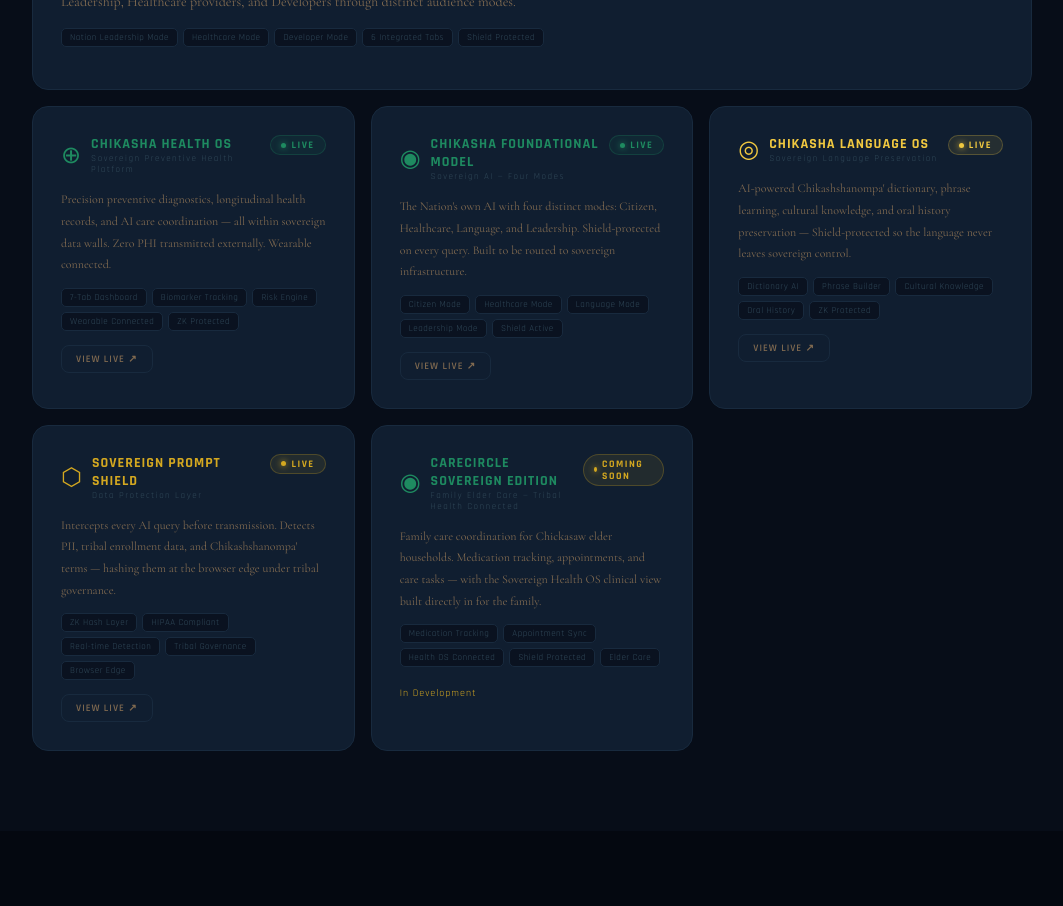
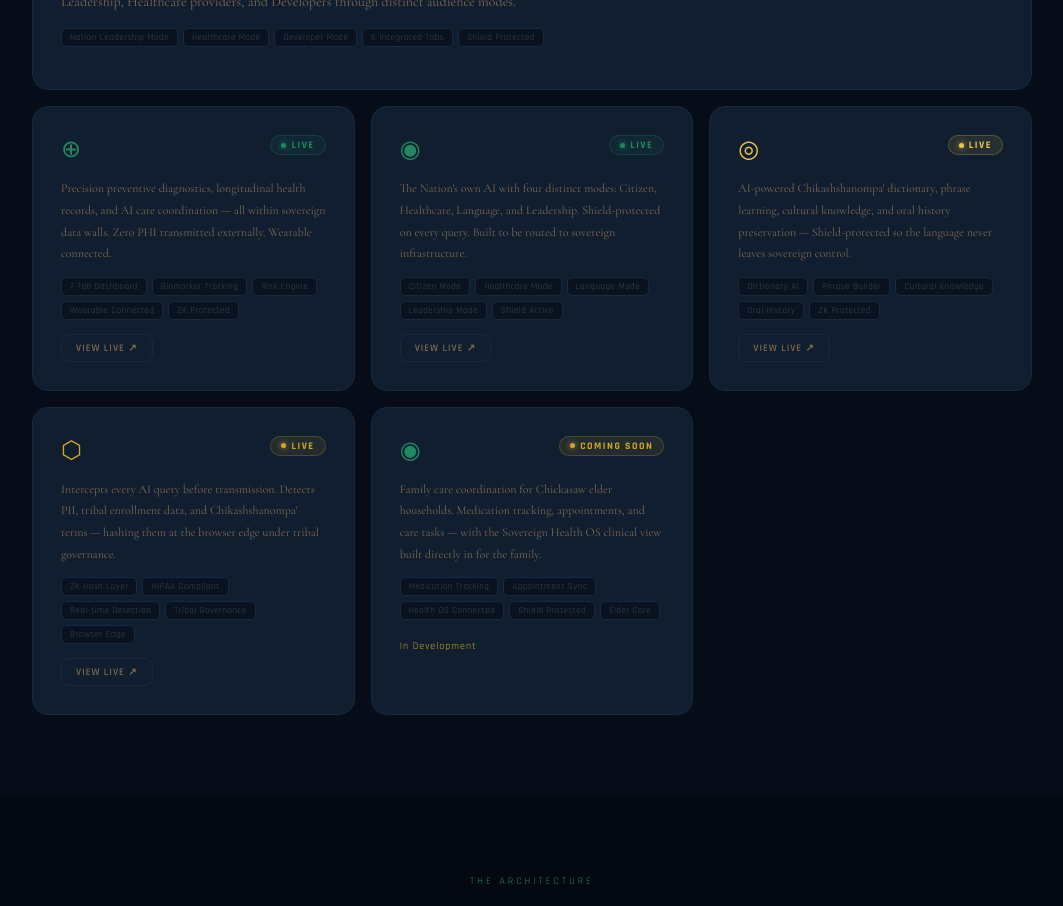
Before and after one commit to matpcul-tech/sovereignshieldtechnologies, a React (Vite) app: page / in a window 1280 px wide. Shown: the part 2180-3086 px from the top of the page, without its empty margins (108-1171 px from the left). Built offline with nearby package versions, Linux system fonts and the light colour scheme.

Commit message:
Update App.jsx

```diff
--- a/src/App.jsx
+++ b/src/App.jsx
@@ -112,11 +112,14 @@ const Hero = ({setActiveTab}) => {
         <p className="fade-up-3" style={{fontSize:"clamp(15px,2.5vw,20px)",color:C.boneDim,lineHeight:1.85,marginBottom:36,fontWeight:300,maxWidth:660,margin:"0 auto 36px"}}>
           Sovereign Shield Technologies LLC builds two sovereign platforms — Chikasha AI for tribal nations and Care AI for community health — both protected by the same data sovereignty architecture and owned entirely by the communities they serve.
         </p>
+
+        {/* Two platform CTAs */}
         <div className="fade-up-4" style={{display:"flex",gap:14,justifyContent:"center",flexWrap:"wrap",marginBottom:40}}>
           <button onClick={()=>scrollTo('chikasha')} className="btn-primary" style={{fontSize:13}}>◈ Chikasha AI Platform</button>
           <button onClick={()=>scrollTo('care')} className="btn-care" style={{fontSize:13}}>⊕ Care AI Platform</button>
           <a href="#contact" className="btn-secondary">Request Demo</a>
         </div>
+
         <div className="fade-up-4" style={{display:"flex",gap:32,justifyContent:"center",flexWrap:"wrap"}}>
           {[{v:"574",l:"Tribal Nations"},{v:"7",l:"Live Products"},{v:"100%",l:"Data Sovereignty"},{v:"$0",l:"Data Sold"}].map((s,i)=>(
             <div key={i} style={{textAlign:"center"}}>
@@ -178,9 +181,9 @@ const CHIKASHA_PRODUCTS = [
 ];
 
 const CARE_PRODUCTS = [
-  {icon:"⊕",name:"CAREIQ",sub:"FQHC Community Health Intelligence",desc:"AI-powered preventive health intelligence for Federally Qualified Health Centers. Risk stratification, care gap identification, and patient health scoring — protecting 30M community health patients.",url:"https://care-iq-sable.vercel.app/",color:C.tealLight,tags:["Risk Stratification","Care Gap Engine","UDS Reporting","HIPAA Aligned","Shield Protected"],live:true,featured:true},
-  {icon:"◉",name:"CARECIRCLE FQHC EDITION",sub:"Family Elder Care — CareIQ Connected",desc:"Family care coordination for elder households served by FQHCs. Medication tracking, care tasks, and family coordination — with CareIQ clinical data shared directly to the family view.",url:"https://care-os1-gqmjbm3dx-matpcul-7370s-projects.vercel.app/",color:C.tealLight,tags:["Medication Tracking","Care Tasks","CareIQ Built In","Shield Protected","Elder Care"],live:true},
-  {icon:"◈",name:"EDUIQ",sub:"Child Mental Health Early Warning",desc:"A student-centered intelligence platform connecting school, home, healthcare, and community services — with parents at the center of every decision. Identifies early warning signals across domains before a crisis develops.",url:"https://eduiq.vercel.app",color:C.tealBright,tags:["Parent Controlled","School Connected","Mental Health AI","Shield Protected","Early Warning"],live:true},
+  {icon:"⊕",name:"CAREIQ",sub:"FQHC Community Health Intelligence",desc:"AI-powered preventive health intelligence for Federally Qualified Health Centers. Risk stratification, care gap identification, and patient health scoring — protecting 30M community health patients.",url:"#",color:C.tealLight,tags:["Risk Stratification","Care Gap Engine","UDS Reporting","HIPAA Aligned","Shield Protected"],live:true,featured:true},
+  {icon:"◉",name:"CARECIRCLE FQHC EDITION",sub:"Family Elder Care — CareIQ Connected",desc:"Family care coordination for elder households served by FQHCs. Medication tracking, care tasks, and family coordination — with CareIQ clinical data shared directly to the family view.",url:"#",color:C.tealLight,tags:["Medication Tracking","Care Tasks","CareIQ Built In","Shield Protected","Elder Care"],live:true},
+  {icon:"◈",name:"EDUIQ",sub:"Child Mental Health Early Warning",desc:"A student-centered intelligence platform connecting school, home, healthcare, and community services — with parents at the center of every decision. Identifies early warning signals across domains before a crisis develops.",url:"#",color:C.tealBright,tags:["Parent Controlled","School Connected","Mental Health AI","Shield Protected","Early Warning"],live:false,soon:true},
   {icon:"⬡",name:"SOVEREIGN PROMPT SHIELD",sub:"Shared Data Protection Layer",desc:"The same zero-knowledge cryptographic protection layer that powers Chikasha AI runs across every Care AI product. HIPAA-aligned, privacy-by-architecture, not just policy.",url:"https://chikashaai-promptshield12.vercel.app",color:C.tealLight,tags:["ZK Hash Layer","HIPAA Aligned","Browser Edge","PHI Protection","Shared Infrastructure"],live:true},
 ];
 
@@ -205,13 +208,7 @@ const ProductGrid = ({products,accentColor}) => (
         )}
         {!p.featured && (
           <div style={{display:"flex",justifyContent:"space-between",alignItems:"flex-start",marginBottom:14}}>
-            <div style={{display:"flex",alignItems:"center",gap:10}}>
-              <span style={{color:p.color,fontSize:24}}>{p.icon}</span>
-              <div>
-                <div style={{color:p.color,fontFamily:"Rajdhani,sans-serif",fontWeight:700,fontSize:14,letterSpacing:1}}>{p.name}</div>
-                <div style={{color:C.muted,fontSize:9,letterSpacing:1.5,fontFamily:"Rajdhani,sans-serif"}}>{p.sub}</div>
-              </div>
-            </div>
+            <span style={{color:p.color,fontSize:24}}>{p.icon}</span>
             <Pill label={p.soon?"Coming Soon":"Live"} color={p.soon?C.goldLight:p.color}/>
           </div>
         )}
@@ -235,6 +232,8 @@ const Products = ({activeTab,setActiveTab}) => (
         <div style={{color:C.greenLight,fontFamily:"Rajdhani,sans-serif",fontSize:10,letterSpacing:3,textTransform:"uppercase",marginBottom:12}}>Live Platform</div>
         <h2 style={{fontFamily:"Cormorant Garamond,serif",fontSize:"clamp(28px,4vw,44px)",fontWeight:300,color:C.bone,marginBottom:14}}>Two Sovereign Platforms. One Architecture.</h2>
         <p style={{color:C.boneDim,fontSize:16,maxWidth:580,margin:"0 auto 32px",lineHeight:1.8}}>Select a platform to explore the products built under it. All products share the Sovereign Prompt Shield data protection layer.</p>
+
+        {/* TAB SWITCHER */}
         <div style={{display:"inline-flex",background:C.panel,border:`1px solid ${C.border}`,borderRadius:14,padding:6,gap:6}}>
           <button onClick={()=>setActiveTab('chikasha')} style={{padding:"10px 24px",borderRadius:10,fontFamily:"Rajdhani,sans-serif",fontWeight:700,fontSize:12,letterSpacing:1.5,textTransform:"uppercase",cursor:"pointer",transition:"all 0.25s",background:activeTab==='chikasha'?`linear-gradient(135deg,${C.forest},${C.green})`:"transparent",color:activeTab==='chikasha'?C.cream:C.boneDim,border:activeTab==='chikasha'?`1px solid ${C.greenLight}50`:"1px solid transparent",boxShadow:activeTab==='chikasha'?`0 0 16px ${C.green}40`:"none"}}>
             ◈ Chikasha AI
@@ -245,6 +244,7 @@ const Products = ({activeTab,setActiveTab}) => (
         </div>
       </div>
 
+      {/* CHIKASHA AI TAB */}
       {activeTab==='chikasha'&&(
         <div className="tab-content">
           <div style={{background:`linear-gradient(135deg,${C.greenGlow},${C.forest}30)`,border:`1px solid ${C.greenLight}30`,borderRadius:14,padding:"16px 20px",marginBottom:24,display:"flex",alignItems:"center",justifyContent:"space-between",flexWrap:"wrap",gap:12}}>
@@ -258,6 +258,7 @@ const Products = ({activeTab,setActiveTab}) => (
         </div>
       )}
 
+      {/* CARE AI TAB */}
       {activeTab==='care'&&(
         <div className="tab-content">
           <div style={{background:`linear-gradient(135deg,${C.teal}20,${C.teal}10)`,border:`1px solid ${C.tealLight}30`,borderRadius:14,padding:"16px 20px",marginBottom:24,display:"flex",alignItems:"center",justifyContent:"space-between",flexWrap:"wrap",gap:12}}>
@@ -265,7 +266,7 @@ const Products = ({activeTab,setActiveTab}) => (
               <div style={{color:C.tealBright,fontFamily:"Rajdhani,sans-serif",fontWeight:700,fontSize:16,letterSpacing:1,marginBottom:4}}>⊕ Care AI</div>
               <div style={{color:C.boneDim,fontSize:13,lineHeight:1.6}}>Community health intelligence for FQHCs, elder care families, and schools — protecting 30M patients with the same sovereign data architecture. Built for the communities that need it most.</div>
             </div>
-            <Pill label="4 Products · 3 Live" color={C.tealLight}/>
+            <Pill label="4 Products · 2 Live" color={C.tealLight}/>
           </div>
           <ProductGrid products={CARE_PRODUCTS} accentColor={C.tealLight}/>
         </div>
@@ -414,21 +415,12 @@ const Footer = () => (
       </div>
       <div style={{display:"flex",gap:8,flexWrap:"wrap"}}>
         <span style={{color:C.greenLight,fontFamily:"Rajdhani,sans-serif",fontSize:10,letterSpacing:1,textTransform:"uppercase",marginRight:8}}>◈ Chikasha AI</span>
-        {[
-          ["Health OS","https://sovereignhealthcareos.com"],
-          ["Language OS","https://chikashaailanguageos.vercel.app"],
-          ["Shield","https://chikashaai-promptshield12.vercel.app"],
-          ["CFM","https://chikashcfm.vercel.app"],
-        ].map(([label,url])=>(
+        {[["Health OS","https://sovereignhealthcareos.com"],["Language OS","https://chikashaailanguageos.vercel.app"],["Shield","https://chikashaai-promptshield12.vercel.app"],["CFM","https://chikashcfm.vercel.app"]].map(([label,url])=>(
           <a key={label} href={url} target="_blank" rel="noopener noreferrer" style={{color:C.muted,textDecoration:"none",fontFamily:"Rajdhani,sans-serif",fontSize:10,letterSpacing:1,textTransform:"uppercase",transition:"color 0.2s"}} onMouseEnter={e=>e.target.style.color=C.goldLight} onMouseLeave={e=>e.target.style.color=C.muted}>{label}</a>
         ))}
         <span style={{color:C.tealLight,fontFamily:"Rajdhani,sans-serif",fontSize:10,letterSpacing:1,textTransform:"uppercase",margin:"0 8px"}}>⊕ Care AI</span>
-        {[
-          ["CareIQ","https://care-iq-sable.vercel.app/"],
-          ["CareCircle","https://care-os1-gqmjbm3dx-matpcul-7370s-projects.vercel.app/"],
-          ["EduIQ","https://eduiq.vercel.app"],
-        ].map(([label,url])=>(
-          <a key={label} href={url} target="_blank" rel="noopener noreferrer" style={{color:C.muted,textDecoration:"none",fontFamily:"Rajdhani,sans-serif",fontSize:10,letterSpacing:1,textTransform:"uppercase",transition:"color 0.2s"}} onMouseEnter={e=>e.target.style.color=C.tealLight} onMouseLeave={e=>e.target.style.color=C.muted}>{label}</a>
+        {[["CareIQ","#"],["CareCircle","#"],["EduIQ","#"]].map(([label,url])=>(
+          <a key={label} href={url} style={{color:C.muted,textDecoration:"none",fontFamily:"Rajdhani,sans-serif",fontSize:10,letterSpacing:1,textTransform:"uppercase",transition:"color 0.2s"}} onMouseEnter={e=>e.target.style.color=C.tealLight} onMouseLeave={e=>e.target.style.color=C.muted}>{label}</a>
         ))}
       </div>
       <div style={{color:C.muted,fontSize:10,fontFamily:"Rajdhani,sans-serif",letterSpacing:1}}>© 2026 SOVEREIGN SHIELD TECHNOLOGIES LLC</div>
```
